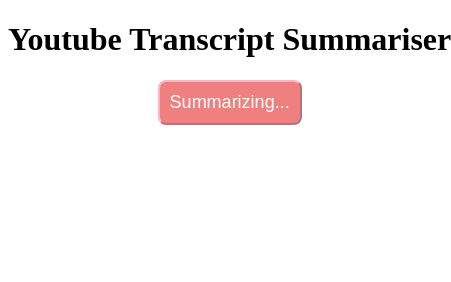
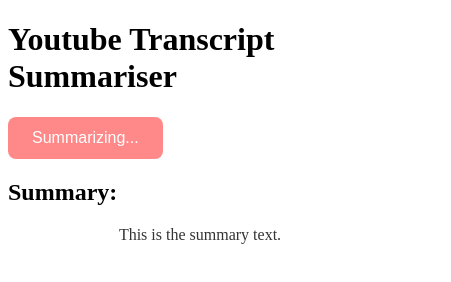
Before and after one commit to Dj1236/chrome-extensions, a browser extension: page SummarizeTube/extension/popup.html in a window 400 px wide. Both pictures are taken after a click on the button "Summarise". Shown: the whole page, 451 px wide, since content can reach past the window. Drawn offline with Linux system fonts and the light colour scheme.

Commit message:
added the dynamically summary option in output

```diff
--- a/SummarizeTube/extension/popup.html
+++ b/SummarizeTube/extension/popup.html
@@ -3,47 +3,54 @@
 <head>
     <title>Youtube Transcript Summariser</title>
     <style>
-            h1 {
-                text-align: center;
+        /* Styling for the button */
+        button {
+            background-color: #ff5757; /* Red color */
+            color: #fff; /* White text color */
+            border: none; /* Remove border */
+            border-radius: 8px; /* Rounded corners */
+            padding: 12px 24px; /* Padding for better spacing */
+            font-size: 16px; /* Font size */
+            cursor: pointer; /* Pointer cursor on hover */
+            transition: background-color 0.3s, transform 0.3s; /* Smooth transition for background color and transform */
+            outline: none; /* Remove default outline */
         }
-            body {
-                width: max-content;
-                max-width: 800px;
+
+        /* Styling for the button on hover */
+        button:hover {
+            background-color: #ff3c3c; /* Darker red on hover */
+            transform: scale(1.05); /* Scale up slightly on hover */
         }
-            button {
-                background-color: red;
-                color: white;
-                border-radius: 8px;
-                width: max-content;
-                height: max-content;
-                padding: 10px;
-                font-size: large;
-                margin: auto;
-                display: block;
-                border-color: coral;
+
+        /* Styling for the disabled button */
+        button[disabled] {
+            background-color: #ff8989; /* Lighter red for disabled state */
+            cursor: not-allowed; /* Not allowed cursor for disabled state */
         }
-            button[disabled] {
-                background-color: lightcoral;
-                color: white;
-                border-radius: 8px;
-                width: max-content;
-                height: max-content;
-                padding: 10px;
-                font-size: large;
-                margin: auto;
-                display: block;
-                border-color: lightpink;
+
+        /* Styling for the output text */
+        p {
+            font-size: 16px; /* Font size */
+            margin-top: 20px; /* Margin from the top */
+            text-align: center; /* Center align text */
+            color: #333; /* Dark text color */
         }
-            p {
-                font-size: medium;
+         /* Hide the summary label by default */
+        .summary-label {
+            display: none;
         }
     </style>
 </head>
 <body>
     <h1>Youtube Transcript Summariser</h1>
+    <!-- Button with id "summarise" -->
     <button id="summarise" type="button">Summarise</button>
-        <br/>
+    <br>
+    <!-- Paragraph element with id "output" for displaying summary -->
+    <h2 class="summary-label">Summary:</h2>
     <p id="output"></p>
+
+    <!-- External JavaScript file -->
     <script src="popup.js"></script>
 </body>
 </html>
--- a/SummarizeTube/extension/popup.js
+++ b/SummarizeTube/extension/popup.js
@@ -18,6 +18,31 @@ document.addEventListener("DOMContentLoaded", function () {
     });
   });
 });
+// Function to simulate getting summary data
+function getSummary() {
+    // Simulate getting summary data from somewhere
+    return "This is the summary text.";
+}
+
+// Function to display summary
+function displaySummary() {
+    // Get the output element
+    var outputElement = document.getElementById("output");
+    // Get the summary label element
+    var summaryLabel = document.querySelector(".summary-label");
+
+    // Get summary data
+    var summaryData = getSummary();
+
+    // Update the output element with the summary data
+    outputElement.textContent = summaryData;
+    // Show the summary label
+    summaryLabel.style.display = "block";
+}
+
+// Add click event listener to the button
+document.getElementById("summarise").addEventListener("click", displaySummary);
+
 
 // const btn = document.getElementById("summarize");
 // btn.addEventListener("click", function() {
```
Lines whose indentation alone changed are shown as unchanged.
